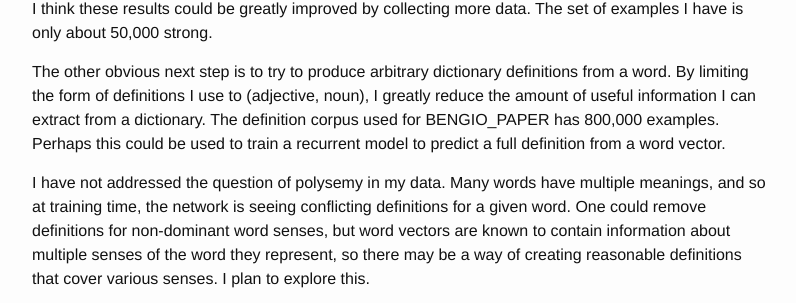
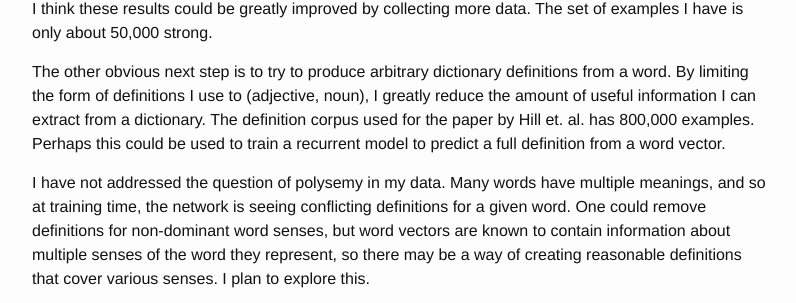
Before and after one commit to IJDykeman/ijdykeman.github.io, a Jekyll site: the page built from _posts/2016-10-29-simple_definitions.markdown, in a window 1280 px wide and 900 px high, scrolled down 3404 px. Shown: the part 197-500 px from the top of the window, without its empty margins (238-1034 px from the left). Built offline with Jekyll 4.4.1, drawn with Linux system fonts in a browser that asks for light colours; formulas are drawn with MathJax 3.

Commit message:
autocommit of a content change

```diff
--- a/_posts/2016-10-29-simple_definitions.markdown
+++ b/_posts/2016-10-29-simple_definitions.markdown
@@ -110,7 +110,7 @@ I’m quite pleased with the enseble model’s performance on the validation set
 
 I think these results could be greatly improved by collecting more data.  The set of examples I have is only about 50,000 strong.
 
-The other obvious next step is to try to produce arbitrary dictionary definitions from a word.  By limiting the form of definitions I use to (adjective, noun), I greatly reduce the amount of useful information I can extract from a dictionary.  The definition corpus used for BENGIO_PAPER has 800,000 examples.  Perhaps this could be used to train a recurrent model to predict a full definition from a word vector.
+The other obvious next step is to try to produce arbitrary dictionary definitions from a word.  By limiting the form of definitions I use to (adjective, noun), I greatly reduce the amount of useful information I can extract from a dictionary.  The definition corpus used for the paper by Hill et. al. has 800,000 examples.  Perhaps this could be used to train a recurrent model to predict a full definition from a word vector.
 
 I have not addressed the question of polysemy in my data.  Many words have multiple meanings, and so at training time, the network is seeing conflicting definitions for a given word.  One could remove definitions for non-dominant word senses, but word vectors are known to contain information about multiple senses of the word they represent, so there may be a way of creating reasonable definitions that cover various senses.  I plan to explore this.
 
```
